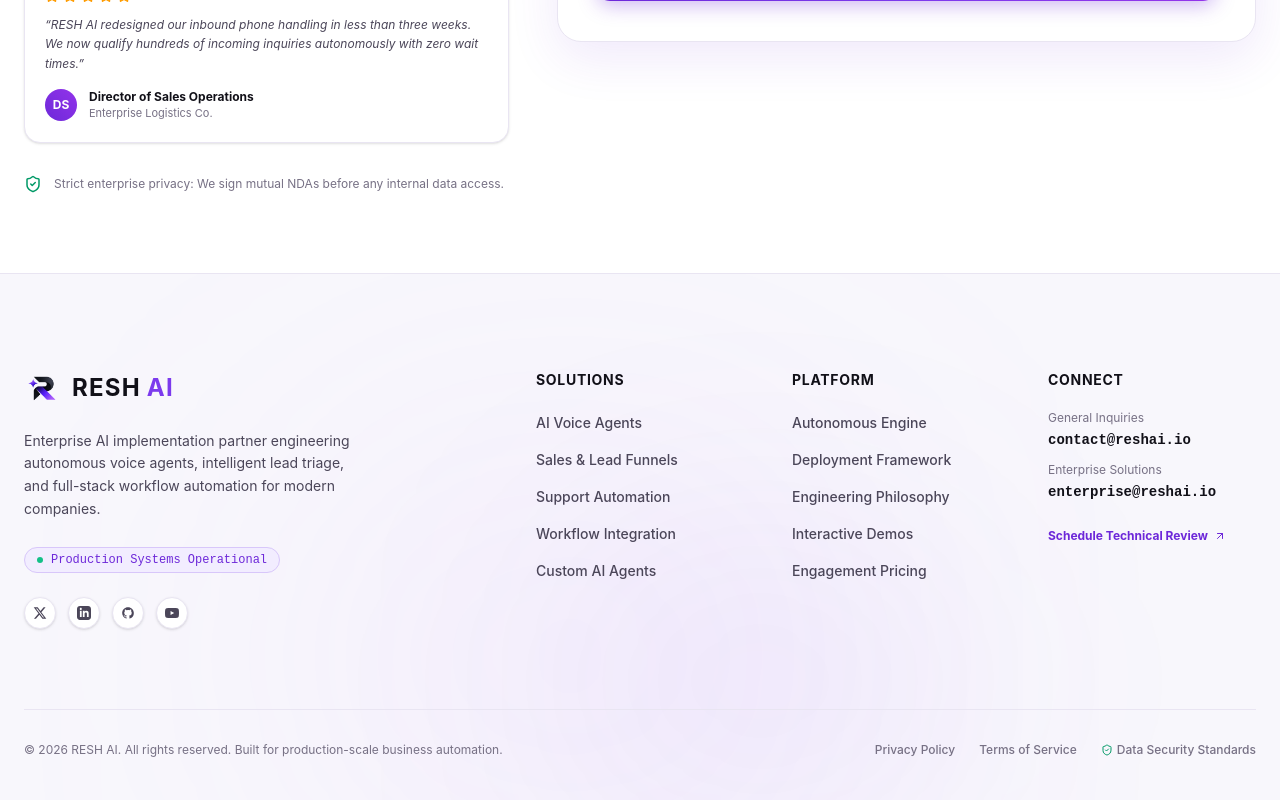
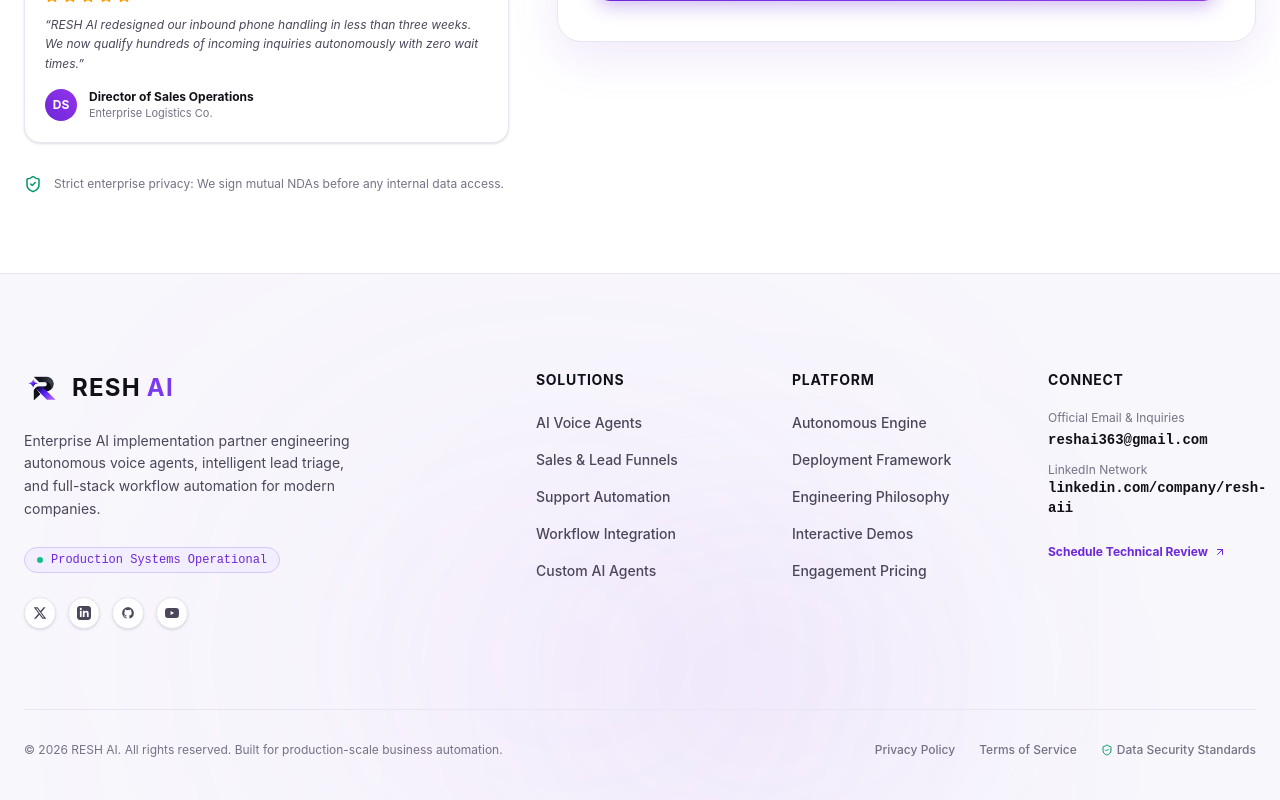
Before and after one commit to Kaushaltiwari27/reshai, a React (Vite) app: page /book in a window 1280 px wide. Shown: the part 827-1627 px from the top of the page. Built offline with nearby package versions, Linux system fonts and the light colour scheme.

Commit message:
Update official LinkedIn, GitHub, and email contact information across all pages

```diff
--- a/src/components/Footer.tsx
+++ b/src/components/Footer.tsx
@@ -50,7 +50,7 @@
                 </svg>
               </a>
               <a
-                href="https://linkedin.com"
+                href="https://www.linkedin.com/company/resh-aii/"
                 target="_blank"
                 rel="noopener noreferrer"
                 aria-label="RESH AI LinkedIn"
@@ -61,7 +61,7 @@
                 </svg>
               </a>
               <a
-                href="https://github.com"
+                href="https://github.com/Kaushaltiwari27"
                 target="_blank"
                 rel="noopener noreferrer"
                 aria-label="RESH AI GitHub"
@@ -146,24 +146,26 @@
             </h4>
             <ul className="space-y-3">
               <li>
-                <span className="text-[#777185] text-xs block">General Inquiries</span>
+                <span className="text-[#777185] text-xs block">Official Email &amp; Inquiries</span>
                 <Magnetic>
                   <a
-                    href="mailto:contact@reshai.io"
+                    href="mailto:reshai363@gmail.com"
                     className="text-[#111018] hover:text-[#6D28D9] transition-colors text-sm font-mono block font-semibold"
                   >
-                    contact@reshai.io
+                    reshai363@gmail.com
                   </a>
                 </Magnetic>
               </li>
               <li>
-                <span className="text-[#777185] text-xs block">Enterprise Solutions</span>
+                <span className="text-[#777185] text-xs block">LinkedIn Network</span>
                 <Magnetic>
                   <a
-                    href="mailto:enterprise@reshai.io"
+                    href="https://www.linkedin.com/company/resh-aii/"
+                    target="_blank"
+                    rel="noopener noreferrer"
                     className="text-[#111018] hover:text-[#6D28D9] transition-colors text-sm font-mono block font-semibold"
                   >
-                    enterprise@reshai.io
+                    linkedin.com/company/resh-aii
                   </a>
                 </Magnetic>
               </li>
--- a/src/pages/PrivacyPage.tsx
+++ b/src/pages/PrivacyPage.tsx
@@ -189,8 +189,8 @@
             </p>
             <p>
               To initiate an audit or request data erasure, contact our Data Protection Team at{' '}
-              <a href="mailto:privacy@reshai.io" className="text-[#6D28D9] font-semibold underline hover:text-[#7C3AED] transition-colors">
-                privacy@reshai.io
+              <a href="mailto:reshai363@gmail.com" className="text-[#6D28D9] font-semibold underline hover:text-[#7C3AED] transition-colors">
+                reshai363@gmail.com
               </a>
               . All requests are acknowledged within 24 hours.
             </p>
@@ -201,7 +201,7 @@
               Contact Privacy &amp; Legal Counsel
             </h2>
             <p className="text-[#777185] text-xs">
-              For Data Processing Agreements (DPA), Business Associate Agreements (BAA), or custom security questionnaires, email our legal team at <a href="mailto:legal@reshai.io" className="text-[#6D28D9] underline font-semibold">legal@reshai.io</a>.
+              For Data Processing Agreements (DPA), Business Associate Agreements (BAA), or custom security questionnaires, email our legal team at <a href="mailto:reshai363@gmail.com" className="text-[#6D28D9] underline font-semibold">reshai363@gmail.com</a>.
             </p>
           </section>
         </div>
--- a/src/pages/SecurityPage.tsx
+++ b/src/pages/SecurityPage.tsx
@@ -145,7 +145,7 @@
             </div>
 
             <a
-              href="mailto:security@reshai.io?subject=Request%20SOC%202%20Audit%20Packet"
+              href="mailto:reshai363@gmail.com?subject=Request%20SOC%202%20Audit%20Packet"
               className="px-6 py-3.5 bg-gradient-to-r from-[#6D28D9] via-[#7C3AED] to-[#9333EA] rounded-xl text-white font-semibold text-xs font-mono uppercase tracking-wider flex items-center gap-2 shrink-0 shadow-[0_4px_20px_rgba(109,40,217,0.35)] hover:shadow-[0_8px_30px_rgba(109,40,217,0.5)] transition-all"
             >
               <Download size={15} />
--- a/src/pages/TermsPage.tsx
+++ b/src/pages/TermsPage.tsx
@@ -145,7 +145,7 @@
               Inquiries &amp; Enterprise Execution
             </h2>
             <p className="text-[#777185] text-xs">
-              To request a countersigned Master Subscription Agreement or discuss custom enterprise amendments, contact <a href="mailto:enterprise@reshai.io" className="text-[#6D28D9] font-semibold underline">enterprise@reshai.io</a>.
+              To request a countersigned Master Subscription Agreement or discuss custom enterprise amendments, contact <a href="mailto:reshai363@gmail.com" className="text-[#6D28D9] font-semibold underline">reshai363@gmail.com</a>.
             </p>
           </section>
         </div>
```
